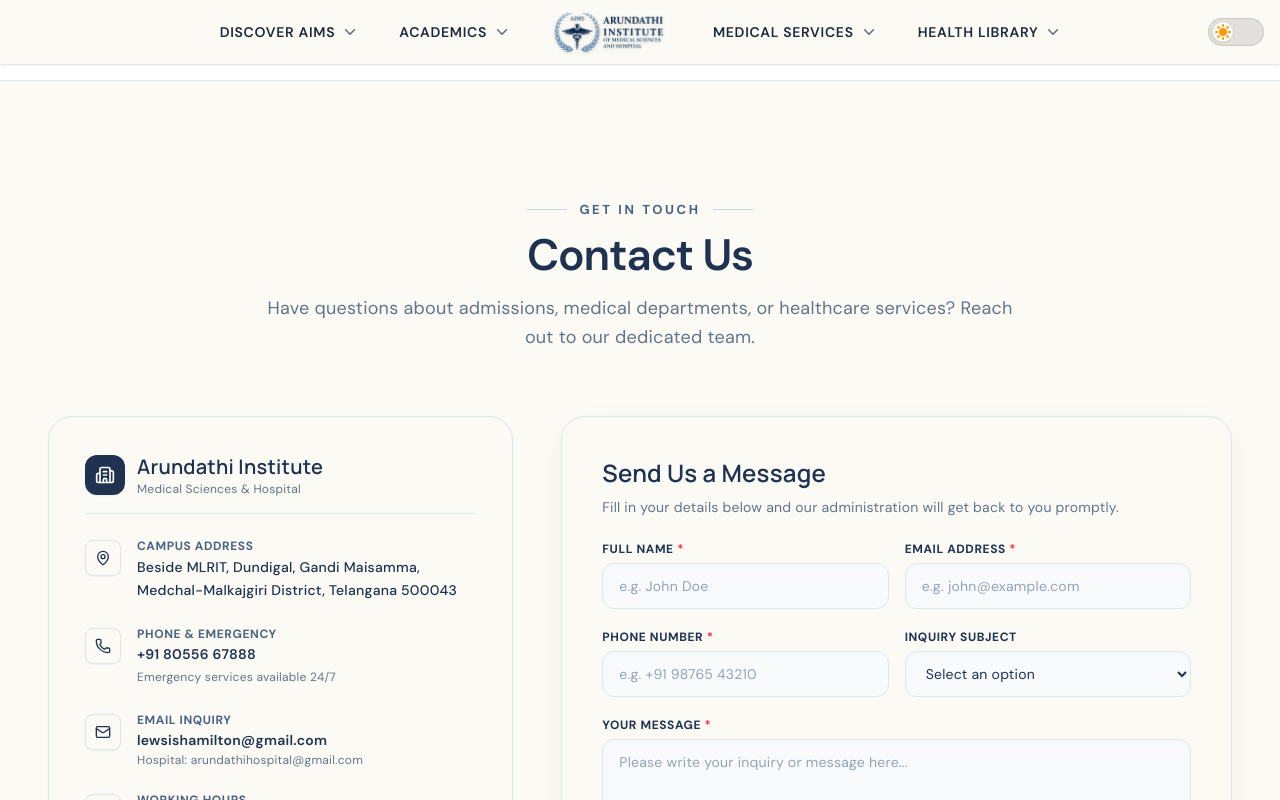
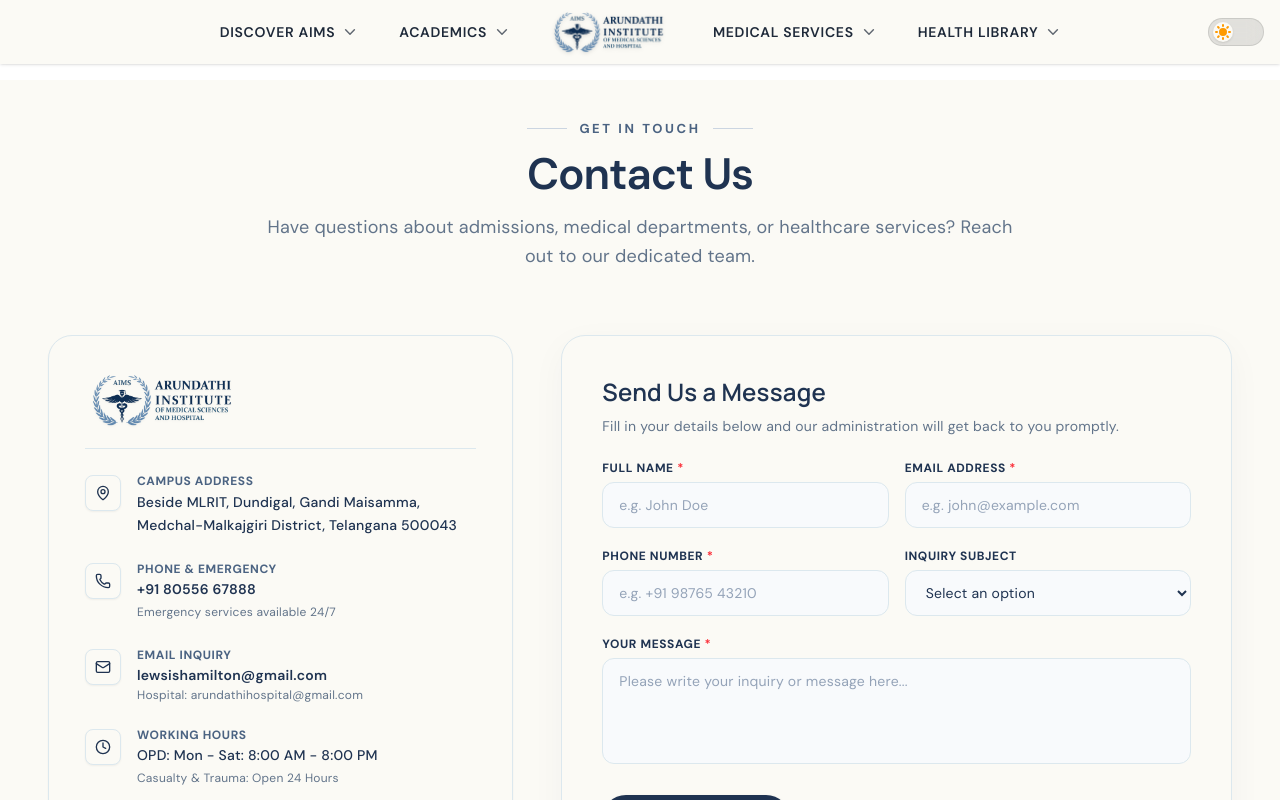
Before and after one commit to lewsishamilton/AIMS, a React (Vite) app: page /Contact in a window 1280 px wide. Both pictures are taken after a click on the button "Toggle Glass Theme". Shown: the top 800 px of the page. Built offline with nearby package versions, Linux system fonts and the light colour scheme; a web font is replaced by a local one.

Commit message:
fixed bugs - contact us,spaces between sections and many...

```diff
--- a/src/sections/Home/ContactSection.tsx
+++ b/src/sections/Home/ContactSection.tsx
@@ -1,5 +1,7 @@
 import React, { useState } from "react";
 import { motion } from "motion/react";
+import logo from "../../assets/logo.png";
+import logoWhite from "../../assets/logo-white.png";
 import {
   Phone,
   Mail,
@@ -7,7 +9,6 @@ import {
   Clock,
   Send,
   CheckCircle2,
-  Building2,
   Loader2,
   AlertCircle,
 } from "lucide-react";
@@ -115,7 +116,7 @@ export const ContactSection: React.FC = () => {
   return (
     <section
       id="contact"
-      className="relative scroll-mt-20 bg-white dark:bg-transparent py-16 sm:py-24 lg:py-28 tracking-[0.015em] border-t border-[#dce8ee] dark:border-white/10 transition-colors duration-300"
+      className="relative scroll-mt-20 bg-white dark:bg-transparent pt-6 sm:pt-8 pb-16 sm:pb-24 lg:pb-28 tracking-[0.015em] transition-colors duration-300"
     >
       <div className="relative z-10 w-full max-w-[1280px] mx-auto px-4 sm:px-8 lg:px-12">
         {/* Section Header */}
@@ -156,18 +157,17 @@ export const ContactSection: React.FC = () => {
           >
             {/* Main Info Card */}
             <div className="rounded-[24px] border border-[#dce8ee] dark:border-white/10 bg-[#fbfaf5] dark:bg-white/[0.04] dark:backdrop-blur-xl p-7 sm:p-9 shadow-xs dark:shadow-[0_20px_50px_rgba(0,0,0,0.4)]">
-              <div className="flex items-center gap-3 mb-6 pb-4 border-b border-[#dce8ee] dark:border-white/10">
-                <div className="w-10 h-10 rounded-xl bg-[#1f3351] dark:bg-teal-500 text-white flex items-center justify-center shrink-0 shadow-xs">
-                  <Building2 className="w-5 h-5" />
-                </div>
-                <div>
-                  <h3 className="font-['Manrope',sans-serif] text-lg sm:text-xl font-bold text-[#1f3351] dark:text-white">
-                    Arundathi Institute
-                  </h3>
-                  <p className="text-xs text-[#62748a] dark:text-slate-300">
-                    Medical Sciences &amp; Hospital
-                  </p>
-                </div>
+              <div className="mb-6 pb-5 border-b border-[#dce8ee] dark:border-white/10 flex items-center">
+                <img
+                  src={logo}
+                  alt="Arundathi Institute of Medical Sciences & Hospital"
+                  className="h-12 sm:h-14 w-auto object-contain dark:hidden drop-shadow-xs"
+                />
+                <img
+                  src={logoWhite}
+                  alt="Arundathi Institute of Medical Sciences & Hospital"
+                  className="h-12 sm:h-14 w-auto object-contain hidden dark:block drop-shadow-xs"
+                />
               </div>
 
               <div className="space-y-6">
@@ -418,7 +418,7 @@ export const ContactSection: React.FC = () => {
                 </div>
 
                 {/* Send Button */}
-                <div className="flex flex-col sm:flex-row sm:items-center gap-4 pt-1">
+                <div className="pt-1">
                   <button
                     type="submit"
                     disabled={isSubmitting}
@@ -436,15 +436,6 @@ export const ContactSection: React.FC = () => {
                       </>
                     )}
                   </button>
-                  <span className="text-xs text-[#62748a]">
-                    Deliveries routed to{" "}
-                    <a
-                      href="mailto:lewsishamilton@gmail.com"
-                      className="font-medium text-[#1f3351] hover:underline"
-                    >
-                      lewsishamilton@gmail.com
-                    </a>
-                  </span>
                 </div>
               </form>
             </div>
--- a/src/sections/Home/DepartmentsSection.tsx
+++ b/src/sections/Home/DepartmentsSection.tsx
@@ -30,7 +30,7 @@ const DEPARTMENTS = [
 
 const DepartmentsSection = () => {
   return (
-    <section className="relative py-14 sm:py-16 lg:py-20 bg-[#FAF9F5] dark:bg-transparent overflow-hidden transition-colors duration-300">
+    <section className="relative pt-6 sm:pt-8 lg:pt-10 pb-0 sm:pb-1 bg-[#FAF9F5] dark:bg-transparent overflow-hidden transition-colors duration-300">
       {/* Subtle Dot Grid Background */}
       <div
         className="absolute inset-0 pointer-events-none opacity-20 dark:opacity-10"
--- a/src/sections/Home/FacilitiesSection.tsx
+++ b/src/sections/Home/FacilitiesSection.tsx
@@ -74,7 +74,7 @@ export const FacilitiesSection: React.FC = () => {
   const [activeId, setActiveId] = useState<string>("01");
 
   return (
-    <section className="relative py-14 sm:py-16 lg:py-20 bg-[#FAF9F5] dark:bg-transparent overflow-hidden transition-colors duration-300">
+    <section className="relative pt-0 sm:pt-1 pb-14 sm:pb-16 lg:py-20 bg-[#FAF9F5] dark:bg-transparent overflow-hidden transition-colors duration-300">
       {/* Subtle Dot Grid Background */}
       <div
         className="absolute inset-0 pointer-events-none opacity-20 dark:opacity-10"
--- a/src/sections/Home/FounderSection.tsx
+++ b/src/sections/Home/FounderSection.tsx
@@ -9,7 +9,10 @@ const MAIN_QUOTE =
 
 const FounderSection: React.FC = () => {
   return (
-    <section id="founder" className="relative scroll-mt-20 bg-white dark:bg-transparent overflow-hidden pt-6 sm:pt-10 lg:pt-12 pb-16 sm:pb-24 lg:pb-28 tracking-[0.015em] transition-colors duration-300">
+    <section
+      id="founder"
+      className="relative scroll-mt-20 bg-white dark:bg-transparent overflow-hidden min-h-[80vh] lg:min-h-[85vh] flex flex-col justify-center pt-8 sm:pt-12 pb-12 sm:pb-14 lg:pb-16 tracking-[0.015em] transition-colors duration-300"
+    >
       <div className="relative z-10 w-full max-w-[1340px] mx-auto px-4 sm:px-14 lg:px-20">
         {/* Section Header (Centered) */}
         <motion.div
--- a/src/sections/Home/PatientsSpeaksSection.tsx
+++ b/src/sections/Home/PatientsSpeaksSection.tsx
@@ -72,7 +72,7 @@ export const PatientsSpeaksSection: React.FC = () => {
   }, [activeVideoId]);
 
   return (
-    <section className="relative pt-6 sm:pt-10 pb-20 lg:pb-28 bg-white dark:bg-transparent overflow-hidden tracking-[0.015em] transition-colors duration-300">
+    <section className="relative pt-10 sm:pt-14 pb-6 sm:pb-8 bg-white dark:bg-transparent overflow-hidden tracking-[0.015em] transition-colors duration-300">
       <style>{`
         @keyframes marquee-scroll-left {
           0% {
```
